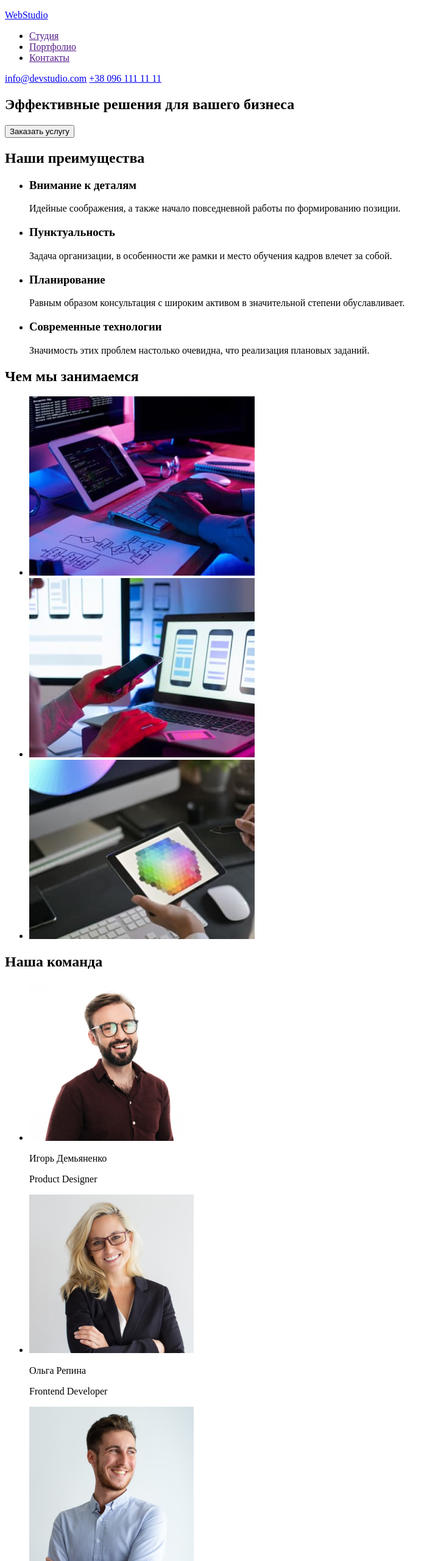
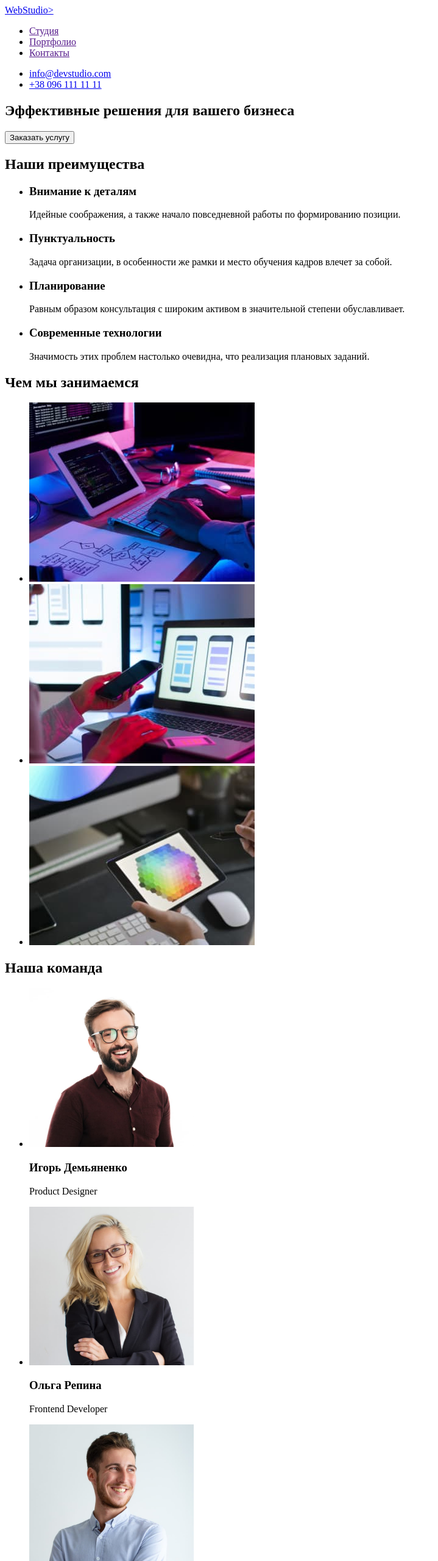
Before and after one commit to pavliouchok/goit-markup-hw-02, a plain HTML site: page index.html in a window 1280 px wide. Shown: the top 2560 px of the page at 61% size, without its empty margins (0-719 px from the left). Drawn offline with Linux system fonts and the light colour scheme.

Commit message:
fix after comment from mentor

```diff
--- a/index.html
+++ b/index.html
@@ -10,16 +10,19 @@
 
 <body>
     <header>
-        <nav> <a href="./index.html">
-                <p lang="en"><span>Web</span>Studio</p>
+        <nav>
+            <a href="./index.html" lang="en"><span>Web</span>Studio>
             </a>
             <ul>
                 <li><a href="">Студия</a></li>
                 <li><a href="">Портфолио</a></li>
                 <li><a href="">Контакты</a></li>
             </ul>
-        </nav> <a href="mailto:info@devstudio.com">info@devstudio.com</a> <a href="tel:+380961111111">+38 096 111 11
-            11</a>
+        </nav>
+        <ul>
+            <li><a href="mailto:info@devstudio.com">info@devstudio.com</a></li>
+            <li><a href="tel:+380961111111">+38 096 111 11 11</a></li>
+        </ul>
     </header>
     <main>
         <section>
@@ -60,32 +63,31 @@
             <h2>Наша команда</h2>
             <ul>
                 <li> <img src="./images/photo-1.jpg" alt="Мужчина брюнет в очках и с улыбкой" width="270" height="260">
-                    <p>Игорь Демьяненко</p>
+                    <h3>Игорь Демьяненко</h3>
                     <p>Product Designer</p>
                 </li>
                 <li> <img src="./images/photo-2.jpg" alt="Женщина блондинка в очках и с улыбкой" width="270"
                         height="260">
-                    <p>Ольга Репина</p>
+                    <h3>Ольга Репина</h3>
                     <p>Frontend Developer</p>
                 </li>
                 <li> <img src="./images/photo-3.jpg" alt="Мужчина брюнет с улыбкой" width="270" height="260">
-                    <p>Николай Тарасов</p>
+                    <h3>Николай Тарасов</h3>
                     <p>Marketing</p>
                 </li>
                 <li> <img src="./images/photo-4.jpg" alt="Мужчина в очках с загадочной улыбкой" width="270"
                         height="260">
-                    <p>Михаил Ермаков</p>
+                    <>Михаил Ермаков</>
                     <p>UI Designer</p>
                 </li>
             </ul>
         </section>
     </main>
-    <footer> <a href="./index.html">
-            <p lang="en"><span>Web</span>Studio</p>
+    <footer> <a href="./index.html" lang="en"><span>Web</span>Studio>
         </a>
         <address>
             <ul>
-                <li> <a href="https://www.google.com/maps/place/%D0%B1%D1%83%D0%BB.+%D0%9B%D0%B5%D1%81%D0%B8+%D0%A3%D0%BA%D1%80%D0%B0%D0%B8%D0%BD%D0%BA%D0%B8,+26,+%D0%9A%D0%B8%D0%B5%D0%B2,+02000/@50.4265807,30.5361971,17z/data=!3m1!4b1!4m5!3m4!1s0x40d4cf0e033ecbe9:0x57a4dffefec77da0!8m2!3d50.4265807!4d30.5383858"
+                <li> <a href="https://www.google.com/maps/d/embed?mid=10uSM3H-mIU3GznYo2szRIEphczw&hl=en_US&ehbc=2E312F" width="640" height="480""
                         target=" _blank" rel="noreferrer noopener">г. Киев, пр-т Леси Украинки, 26</a> </li>
                 <li> <a href="mailto:info@devstudio.com">info@devstudio.com</a> </li>
                 <li> <a href="tel:+380961111111">+38 096 111 11 11</a> </li>
```
